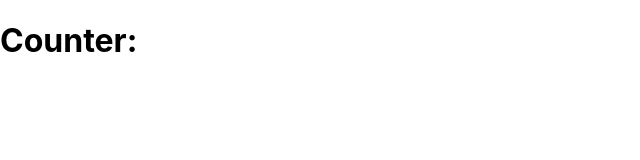
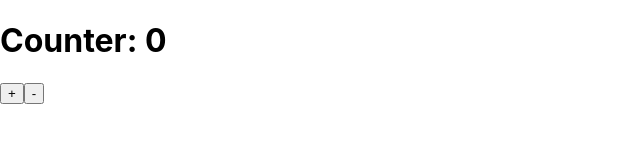
Before and after one commit to ooanishoo/react-redux-hooks, a React (Create React App) app: page / in a window 1280 px wide. Shown: the top 160 px of the page, without its empty margins (0-640 px from the left). Built offline with nearby package versions, Linux system fonts and the light colour scheme.

Commit message:
Add switch case to count reducer, add increment/decrement functioun to dispatch action to redux store

```diff
--- a/src/App.js
+++ b/src/App.js
@@ -1,32 +1,64 @@
 import React from "react";
 import { createStore } from "redux";
-import { Provider } from "react-redux";
+import { Provider, useSelector, useDispatch } from "react-redux";
 
 // create a reducer function
-function reducer(state, action){
-  return state;
+function reducer(state, action) {
+  switch (action.type) {
+    case "INCREMENT_COUNT":
+      return {
+        ...state,
+        count: state.count + 1,
+      };
+    case "DECREMENT_COUNT":
+      return {
+        ...state,
+        count: state.count - 1,
+      };
+    default:
+      return state;
+  }
 }
 
 // iniitalize initial state
 const INITIAL_STATE = {
-  count: 0
-}
+  count: 0,
+};
 
 // create a global store
 const store = createStore(reducer, INITIAL_STATE);
 
 export default function App() {
   return (
-    <div>
+    <Provider store={store}>
       <Counter />
-    </div>
+    </Provider>
   );
 }
 
 function Counter() {
+  // useSelector is used to retrieve state from redux store
+  const count = useSelector((state) => state.count);
+
+  // useDispatch is used to dispatch an action to redux store
+  const dispatch = useDispatch();
+
+  function increment() {
+    dispatch({
+      type: "INCREMENT_COUNT",
+    });
+  }
+  function decrement() {
+    dispatch({
+      type: "DECREMENT_COUNT",
+    });
+  }
+
   return (
     <div>
-      <h1>Counter:</h1>
+      <h1>Counter: {count}</h1>
+      <button onChange={increment}>+</button>
+      <button onChange={decrement}>-</button>
     </div>
   );
 }
```
